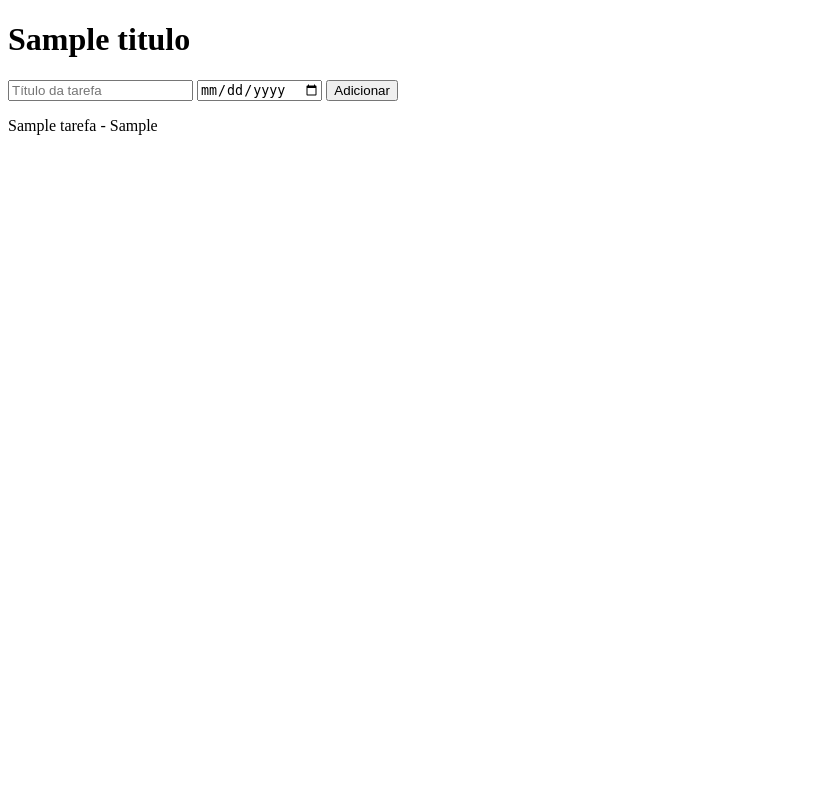
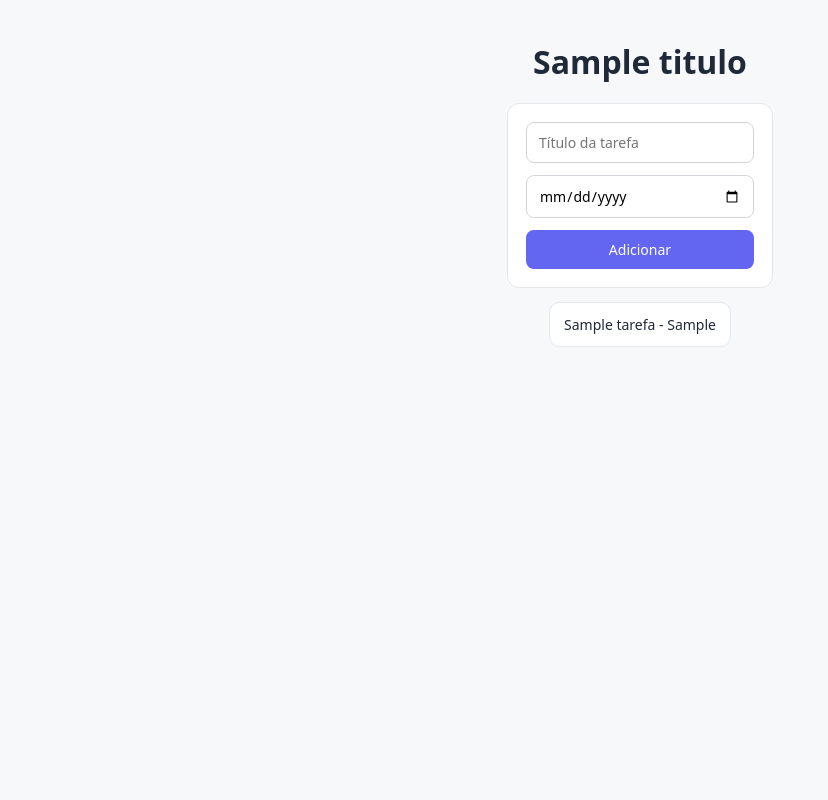
Before and after one commit to RafaelOrtegaa/agenda, a Flask app: template templates/agenda.html in a window 1280 px wide. Shown: the whole page, without its empty margins (0-828 px from the left). Run offline with Flask 3, Linux system fonts and the light colour scheme; the template is opened without the code that fills it: most values are stand-ins (such as "Sample title", 1, 10 or a date in 2020).

Commit message:
Estilizando a página

```diff
--- a/static/style.css
+++ b/static/style.css
@@ -1,9 +1,83 @@
-@import url('')
+*{
+    margin:0;
+    padding:0;
+    box-sizing:border-box;
+    font-family:system-ui,-apple-system,"Segoe UI",Roboto,Ubuntu,"Helvetica Neue",sans-serif;
+}
 
+body{
+    min-height:100vh;
+    background:#f7f8fa;
+    color:#1f2937;
+    display:flex;
+    flex-direction:column;
+    align-items:center;
+}
 
-*{
-    margin: 0;
-    padding: 0;
-    box-sizing: border-box;
+h1{
+    margin:40px 0 20px;
+    font-weight:600;
+}
 
+main{
+    width:100%;
+    display:flex;
+    justify-content:center;
 }
+
+main > *{
+    width:340px;
+}
+
+form{
+    background:#fff;
+    padding:18px;
+    border-radius:12px;
+    display:flex;
+    flex-direction:column;
+    gap:12px;
+    border:1px solid #e5e7eb;
+}
+
+input, button{
+    padding:10px 12px;
+    border-radius:8px;
+    font-size:14px;
+}
+
+input{
+    border:1px solid #d1d5db;
+}
+
+input:focus{
+    outline:none;
+    border-color:#6366f1;
+}
+
+button{
+    border:none;
+    background:#6366f1;
+    color:#fff;
+    cursor:pointer;
+}
+
+button:hover{
+    background:#4f46e5;
+}
+
+a{
+    margin-top:14px;
+    text-align:center;
+    color:#6366f1;
+    text-decoration:none;
+    font-weight:500;
+}
+
+p{
+    margin-top:14px;
+    padding:12px 14px;
+    background:#fff;
+    border-radius:10px;
+    border:1px solid #e5e7eb;
+    font-size:14px;
+}
```
Also changed, not shown: data/tarefas.sqlite3.
